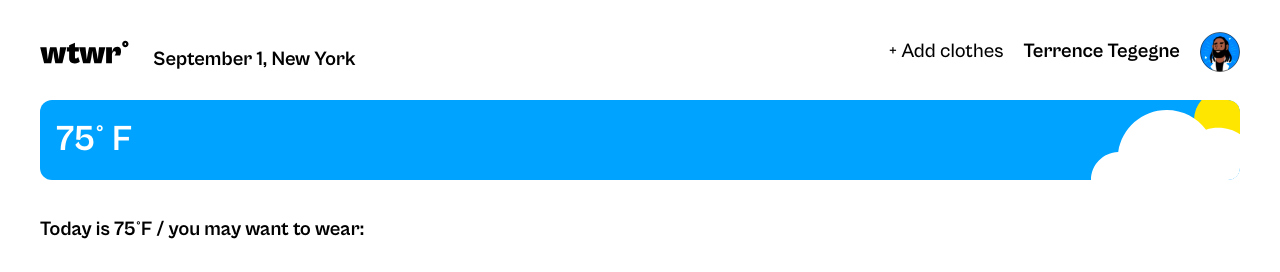
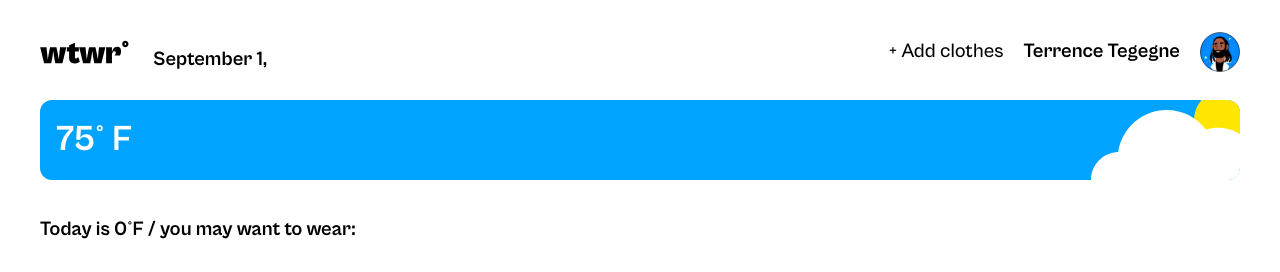
Before and after one commit to Evan-Boodoosingh/se_project_react, a React (Vite) app: page / in a window 1280 px wide. Shown: the top 272 px of the page. Built offline with nearby package versions, Linux system fonts and the light colour scheme; no server answers; grey boxes are pictures that could not be loaded.

Commit message:
feat: add weather data integration to App, Header, and Main components

```diff
--- a/src/componets/App/App.jsx
+++ b/src/componets/App/App.jsx
@@ -12,6 +12,7 @@ function App() {
   const [clothingItems, setClothingItems] = useState([]);
   const [activeModal, setActiveModal] = useState("");
   const [selectedItem, setSelectedItem] = useState(null);
+  const [weatherData, setWeatherData] = useState({namwe: "", temp: "0"});
 
   const handleCloseAllModals = () => {
     setActiveModal("");
@@ -29,7 +30,7 @@ function App() {
   useEffect(() => {
    getWeatherData()
    .then((data) => {
-    console.log(data);
+    setWeatherData(data);
    })
    .catch(console);
   }, []);
@@ -40,9 +41,10 @@ function App() {
   return (
     <div className="app">
       <Header
+        weatherData={weatherData}
         handleAddClick={() => setActiveModal("create")}
       />
-      <Main clothingItems={clothingItems} onViewItem={handleViewItem} />
+      <Main clothingItems={clothingItems} onViewItem={handleViewItem} weatherData={weatherData} />
       <Footer />
       <AddItemModal
         isOpen={activeModal === "create"} //true
--- a/src/componets/Header/Header.jsx
+++ b/src/componets/Header/Header.jsx
@@ -2,7 +2,7 @@ import logo from '../../assets/logo.svg';
 import avatar from '../../assets/avatar.svg';
 import './Header.css';
 
-function Header({ handleAddClick }) {
+function Header({ handleAddClick, weatherData }) {
 const now = new Date();
 const dateStr = now.toLocaleDateString("default", {
   month: "long",
@@ -16,7 +16,7 @@ const dateStr = now.toLocaleDateString("default", {
        <time className="header__datetime" dateTime={now}>
          {dateStr}
        </time>
-       , New York
+       , {weatherData.city}
      </p>
      <button className="header__btn" onClick={handleAddClick}>+ Add clothes</button>
      <p className="header__username">Terrence Tegegne</p>
--- a/src/componets/Main/Main.jsx
+++ b/src/componets/Main/Main.jsx
@@ -2,10 +2,10 @@ import "./Main.css";
 import WeatherCard from '../WeatherCard/WeatherCard';
 import ItemCard from '../ItemCard/ItemCard';
 
-function Main({ clothingItems, onViewItem }) {
+function Main({ clothingItems, onViewItem, weatherData }) {
   return <main className="main">
    <WeatherCard />
-   <p className="main__text">Today is 75°F / you may want to wear:</p>
+   <p className="main__text">Today is {weatherData.temp}°F / you may want to wear:</p>
 <ul className="main__card-list"> {clothingItems.map((item) => {
        return <ItemCard key={item._id} data={item} onClick={() => onViewItem(item)} />;
      })}
```
